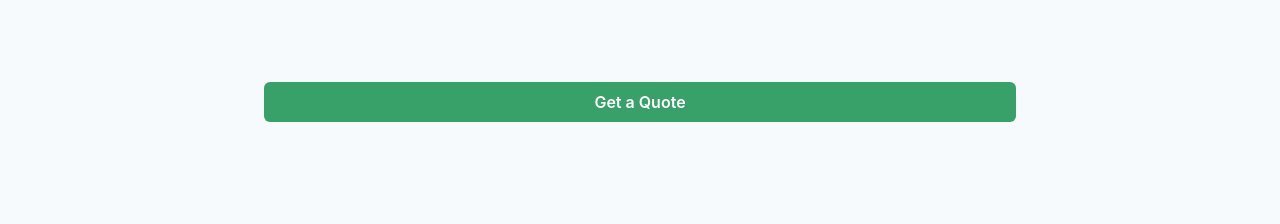
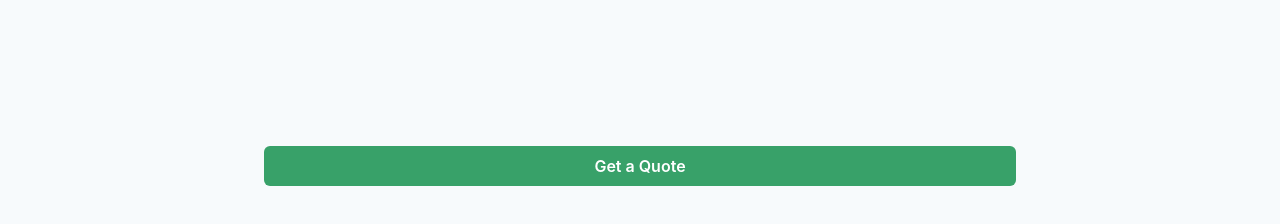
Before and after one commit to Prottoy2938/zamenhof-project-nextjs-ts, a Next.js app: page / in a window 1280 px wide. Shown: the part 258-482 px from the top of the page. Built offline with nearby package versions, Linux system fonts and the light colour scheme.

Commit message:
Some stuff done

```diff
--- a/src/components/CTA.tsx
+++ b/src/components/CTA.tsx
@@ -7,16 +7,11 @@ export const CTA = () => (
     flexDirection="row"
     // position="fixed"
     // bottom="0"
-    mt={20}
+    mt="9rem"
     width="100%"
     maxWidth="48rem"
     py={3}
   >
-    {/* <ChakraLink isExternal href="https://chakra-ui.com" flexGrow={1} mx={2}>
-      <Button width="100%" variant="outline" colorScheme="green">
-        contact us
-      </Button>
-    </ChakraLink> */}
 
     <ChakraLink
       isExternal
--- a/src/components/Hero.tsx
+++ b/src/components/Hero.tsx
@@ -10,7 +10,7 @@ export const Hero = ({ title, description }: { title: string, description: strin
     bgGradient="linear(to-l, #7928CA, #FF0080)"
     bgClip="text"
   >
-    <Heading fontSize="4vw">{title}</Heading>
+    <Heading fontSize={["xl", "6vw", "5vw", "4vw"]}>{title}</Heading>
 
   </Flex>
   <Flex
@@ -19,7 +19,7 @@ export const Hero = ({ title, description }: { title: string, description: strin
     mt={5}
     color="gray.200"
   >
- <Heading  fontSize="2vw">{description}</Heading>
+ <Heading  fontSize={["lg", "4vw", "3vw", "2vw"]}>{description}</Heading>
  </Flex>
 
   </>
```
